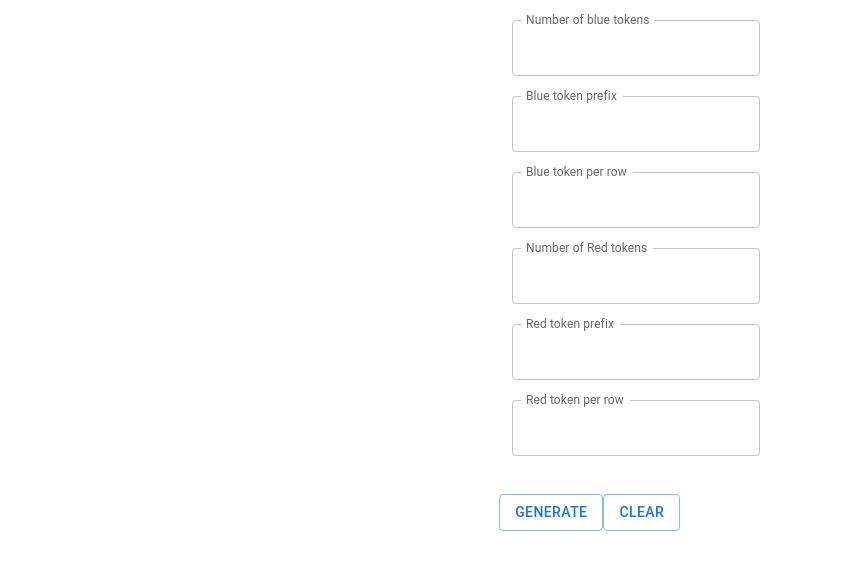
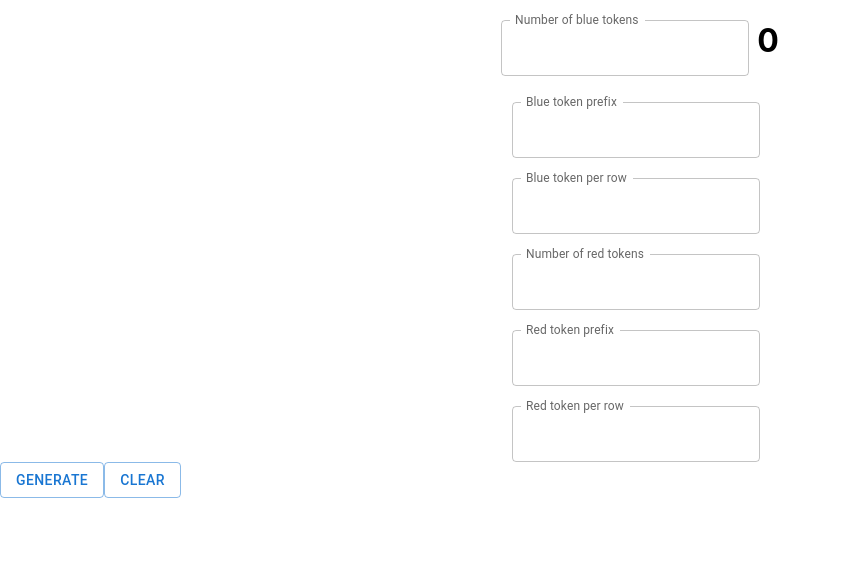
Before and after one commit to RAJAT-K26/tokengen, a React (Create React App) app in the folder tokengen/: page / in a window 1280 px wide. Shown: the top 570 px of the page, without its empty margins (0-841 px from the left). Built offline with nearby package versions, Linux system fonts and the light colour scheme.

Commit message:
ui code changes

```diff
--- a/tokengen/src/App.js
+++ b/tokengen/src/App.js
@@ -24,10 +24,22 @@ const Item = styled(Paper)(({ theme }) => ({
 
 function App() {
 
-  function BlueRow() {
-    return (
-      <React.Fragment>
-      <Grid item xs={4} sx={{ display: 'flex', justifyContent: 'center' }}>
+  const handleGenerated = () => {}
+  const handleClear = () => {}
+
+  const [blueTokens, setBlueTokens] = useState(0);
+  const [bluePrefix, setBluePrefix] = useState('');
+  const [bluePerRow, setBluePerRow] = useState(1);
+  const [redTokens, setRedTokens] = useState(0);
+  const [redPrefix, setRedPrefix] = useState('');
+  const [redPerRow, setRedPerRow] = useState(1);
+  const [generatedTokens, setGeneratedTokens] = useState([]); //stores generated tokens
+
+  return (
+    <>
+
+
+     <Grid item xs={4} sx={{ display: 'flex', justifyContent: 'center' }}>
         <TextField
           id="outlined-number"
           label="Number of blue tokens"
@@ -38,6 +50,7 @@ function App() {
           }}
           sx={{ paddingRight: '8px', marginTop: '20px' }}
         />
+        <h1>{blueTokens}</h1>
       </Grid>
       <Grid item xs={4} sx={{ display: 'flex', justifyContent: 'center' }}>
         <TextField
@@ -63,17 +76,10 @@ function App() {
           sx={{ paddingRight: '8px', marginTop: '20px' }}
         />
       </Grid>
-    </React.Fragment>
-    );
-  }
-
-  function RedRow() {
-    return (
-      <React.Fragment>
       <Grid item xs={4} sx={{ display: 'flex', justifyContent: 'center' }}>
         <TextField
           id="outlined-number"
-          label="Number of Red tokens"
+          label="Number of red tokens"
           type="number"
           onChange={(e) => setRedTokens(Number(e.target.value))}
           InputLabelProps={{
@@ -106,31 +112,12 @@ function App() {
           sx={{ paddingRight: '8px', marginTop: '20px' }}
         />
       </Grid>
-    </React.Fragment>
-    );
-  }
-
-  const [blueTokens, setBlueTokens] = useState(0);
-  const [bluePrefix, setBluePrefix] = useState('');
-  const [bluePerRow, setBluePerRow] = useState(1);
-  const [redTokens, setRedTokens] = useState(0);
-  const [redPrefix, setRedPrefix] = useState('');
-  const [redPerRow, setRedPerRow] = useState(1);
-  const [generatedTokens, setGeneratedTokens] = useState([]);
-
-  return (
-    <>
-
-
-      <Container fixed>
-      <BlueRow/>
-      <RedRow/>
-      <Box sx={{alignItems:"center", marginLeft:'34vw' , marginTop:"3vw"}}>
-      <Button  variant="outlined">Generate</Button>
-      <Button variant="outlined">Clear</Button>
-      </Box>
-
-      </Container>
+      <Button variant="outlined" onClick={handleGenerated}>
+        Generate
+      </Button>
+      <Button variant="outlined" onClick={handleClear}>
+        Clear
+      </Button>
     </>
   );
 }
```
Also changed, not shown: 1 other file (tests, documents, lock files or other folders).
